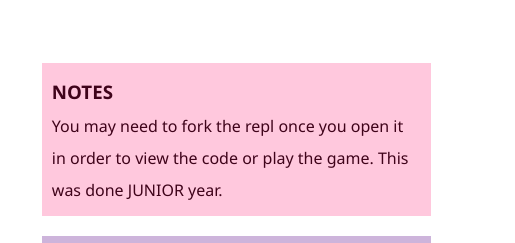
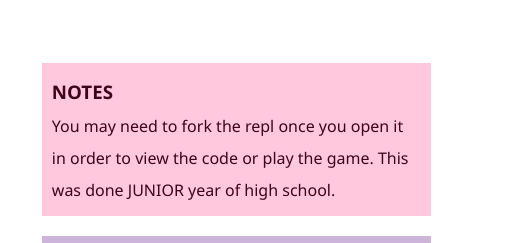
Before and after one commit to mpur6520/Final-Portfolio, a plain HTML site: page pingpong.html in a window 1280 px wide. Shown: the part 302-545 px from the top of the page, 765-1280 px from the left. Drawn offline with Linux system fonts and the light colour scheme.

Commit message:
Update pingpong.html

```diff
--- a/pingpong.html
+++ b/pingpong.html
@@ -33,7 +33,7 @@
         <section class="project-reflection">
             <aside class="pink">
                 <h3>NOTES</h3>
-                <p>You may need to fork the repl once you open it in order to view the code or play the game. This was done JUNIOR year.</p>
+                <p>You may need to fork the repl once you open it in order to view the code or play the game. This was done JUNIOR year of high school.</p>
             </aside>
             <aside class="purple">
                 <h3>REFLECTION</h3>
```
